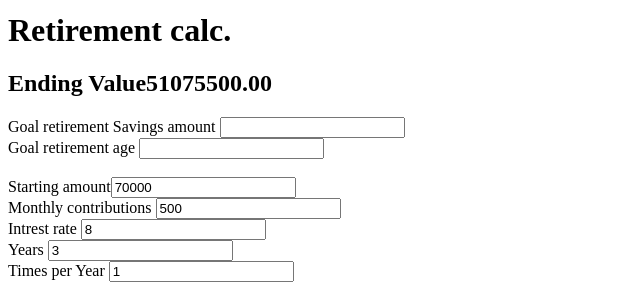
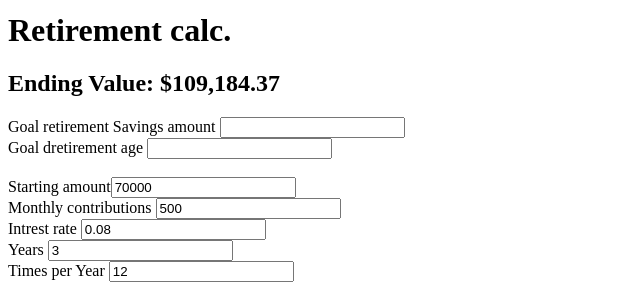
Before and after one commit to BenDMaryland/finder, a React (Create React App) app in the folder my-app/: page / in a window 1280 px wide. Shown: the part 933-1220 px from the top of the page, without its empty margins (0-640 px from the left). Built offline with nearby package versions, Linux system fonts and the light colour scheme; no server answers.

Commit message:
some changes

```diff
--- a/my-app/src/components/Retire.js
+++ b/my-app/src/components/Retire.js
@@ -3,10 +3,10 @@ import React, { useState, useEffect } from 'react'
 function Retire() {
     const [initValue, setinitValue] = useState(70000)
     const [MonthlyContr, setMonthlyContr] = useState(500)
-    const [Interest, setIInterest] = useState(8)
+    const [Interest, setIInterest] = useState(.08)
     const [EndingValue, setEndingValue] = useState(0)
     const [years, setyears] = useState(3)
-    const [timesPerMonth, settimesPerMonth] = useState(1)
+    const [timesPerMonth, settimesPerMonth] = useState(12)
 
 
     useEffect(() => {
@@ -34,14 +34,14 @@ function Retire() {
 
         <div>
             <h1>Retirement calc.</h1>
-            <h2>Ending Value{EndingValue.toFixed(2)}</h2>
+            <h2>Ending Value: ${EndingValue.toFixed(2).toString().replace(/\B(?=(\d{3})+(?!\d))/g, ",")}</h2>
 
 
 
 
 
             <label> Goal retirement Savings amount</label> <input ></input><br />
-            <label> Goal retirement age   </label><input></input><br />
+            <label> Goal dretirement age   </label><input></input><br />
             <br />
             <label>Starting amount</label><input type={"number"} value={initValue} onChange={(e) => setinitValue(parseInt(e.target.value))}></input><br />
             <label> Monthly contributions   </label ><input  value={MonthlyContr} type={"number"} onChange={(e) => setMonthlyContr(parseInt(e.target.value))}></input><br />
```
